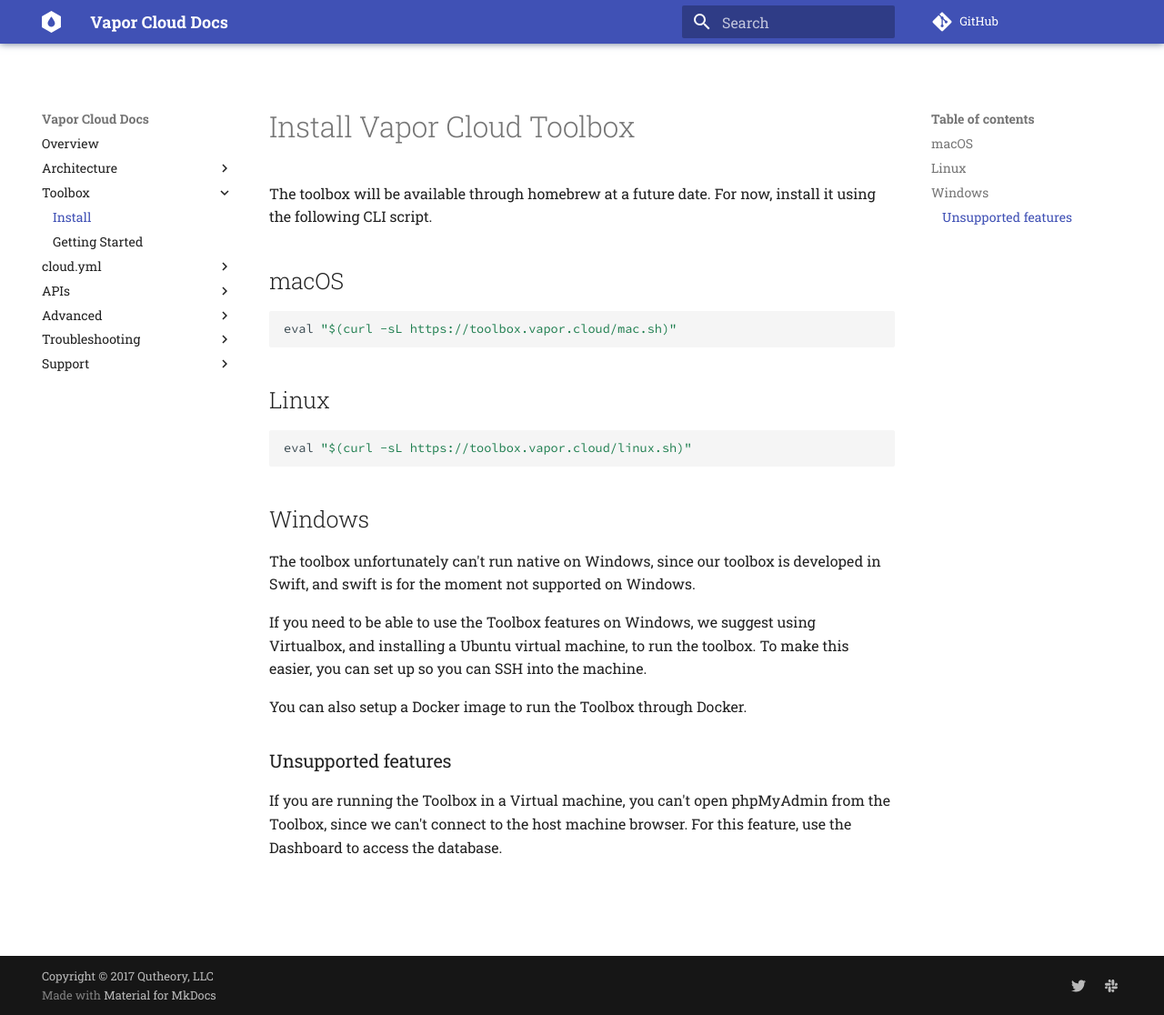
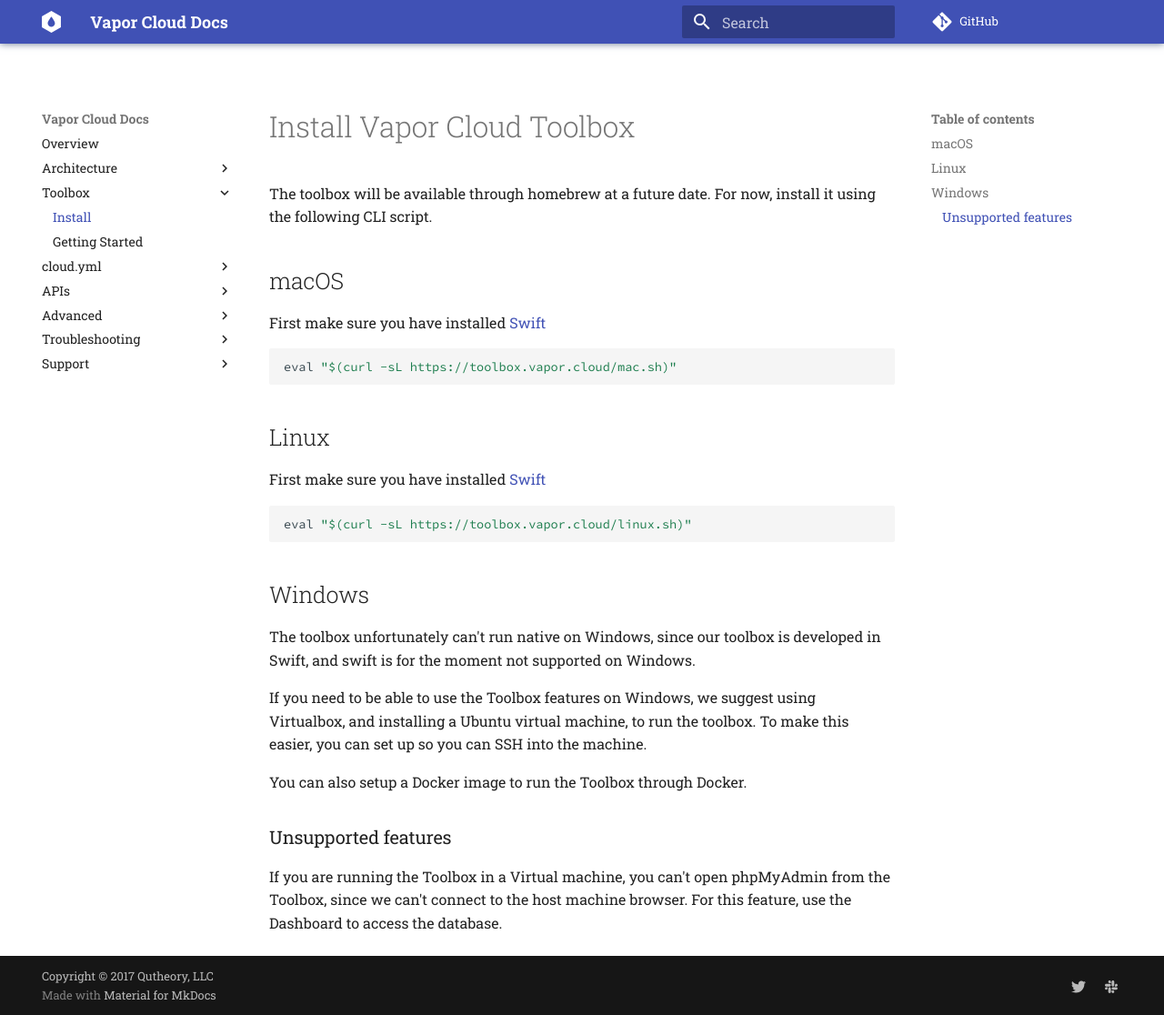
Before and after one commit to qutheory/cloud-documentation, an MkDocs documentation site: the page built from docs/toolbox/install.md, in a window 1280 px wide and 1116 px high. Shown: the whole window at 91% size. Built offline with MkDocs 1.6.1 and Material for MkDocs 9.7.7, drawn with Linux system fonts in a browser that asks for light colours; comment, search, counter and statistics services are not loaded; old or Windows-style settings are respelled for this version of MkDocs.

Commit message:
Updating install doc

````diff
--- a/docs/toolbox/install.md
+++ b/docs/toolbox/install.md
@@ -4,11 +4,15 @@
 
 ## macOS
 
+First make sure you have installed [Swift](https://docs.vapor.codes/2.0/getting-started/install-on-macos/)
+
 ```
 eval "$(curl -sL https://toolbox.vapor.cloud/mac.sh)"
 ```
 
 ## Linux
+
+First make sure you have installed [Swift](https://docs.vapor.codes/2.0/getting-started/install-on-ubuntu/)
 
 ```
 eval "$(curl -sL https://toolbox.vapor.cloud/linux.sh)"
````
